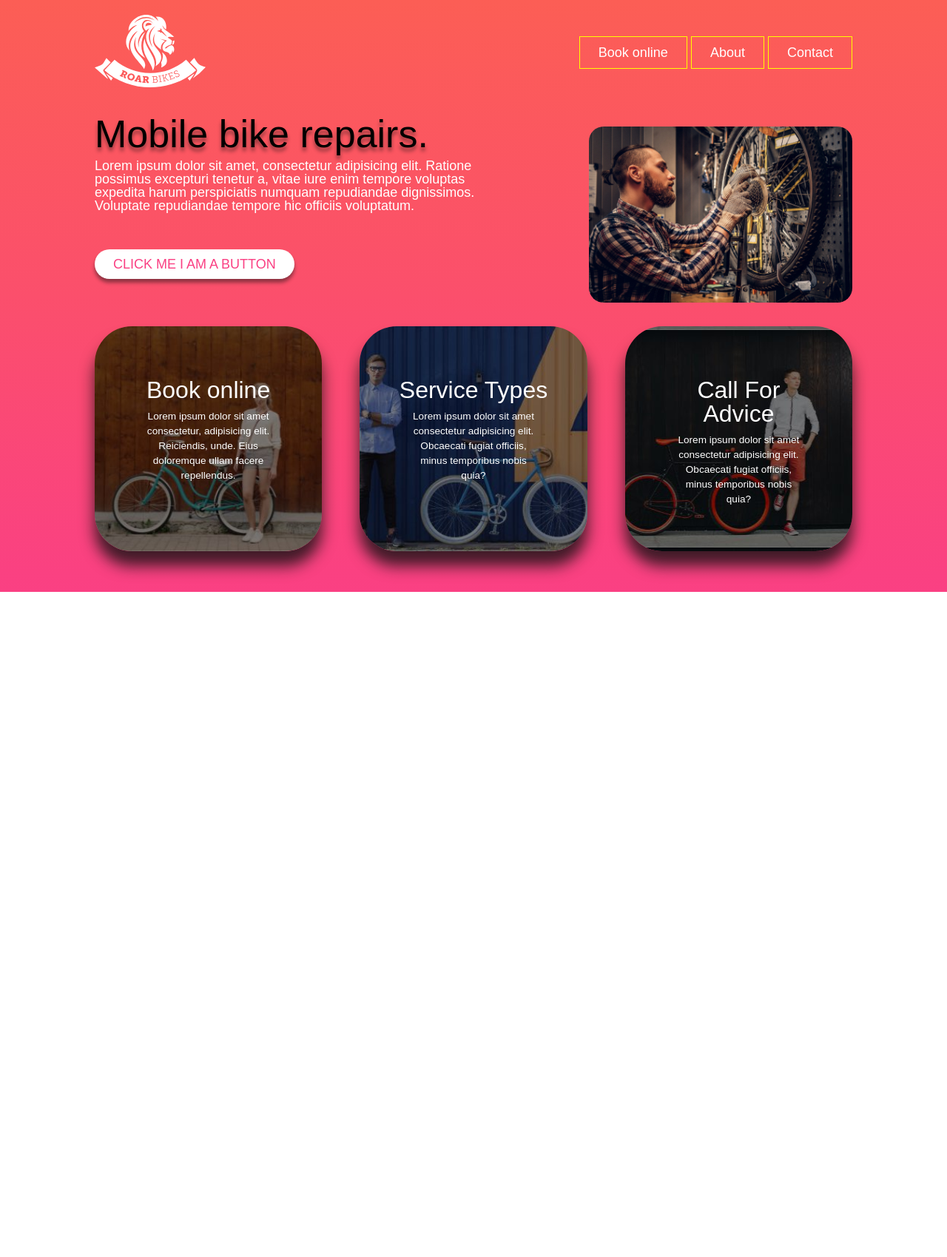
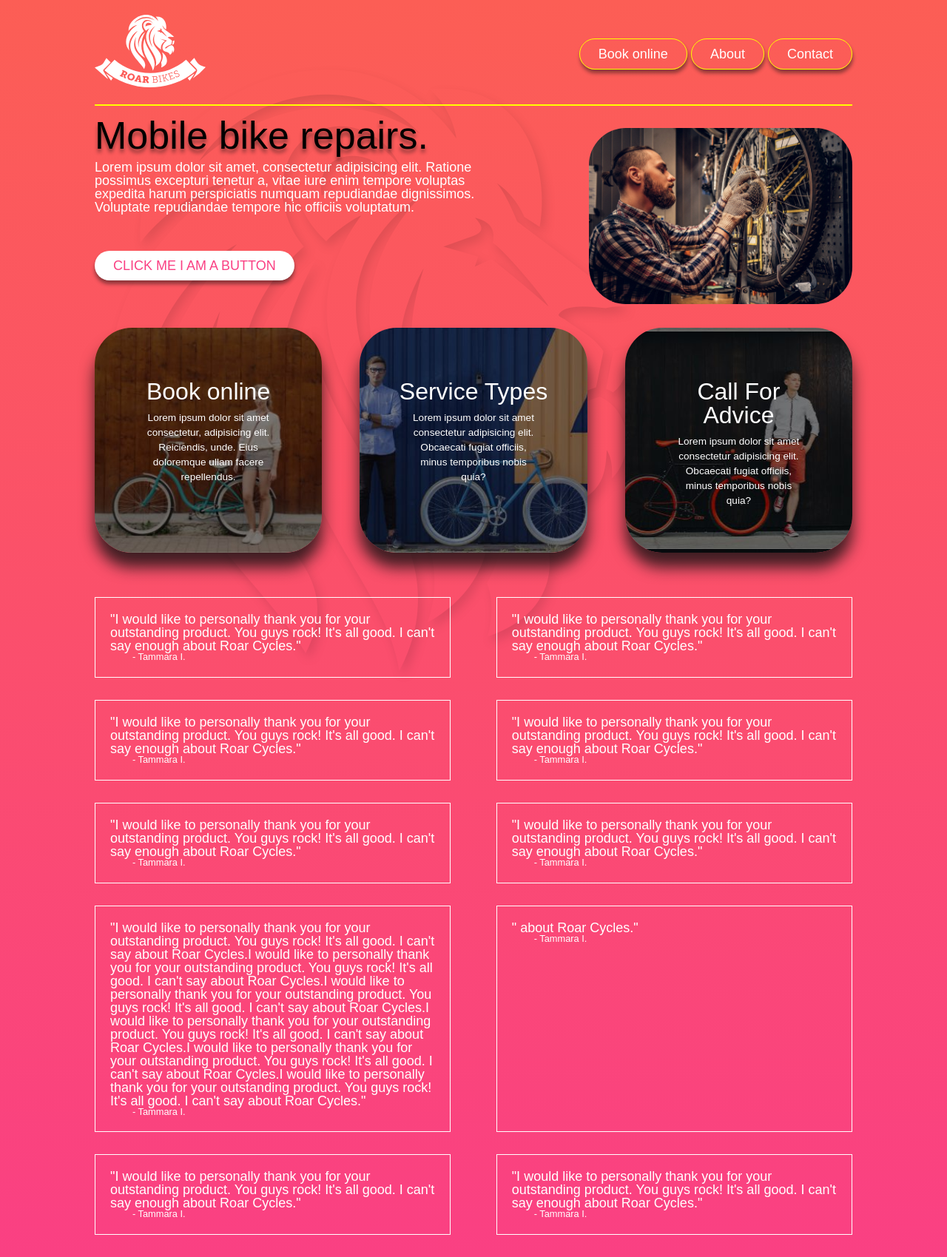
Before and after one commit to sujoshk/Josh, a plain HTML site: page Bike-Repair-Website/index.html in a window 1280 px wide. Shown: the whole page at 74% size. Before the commit the page ends 800 px from the top, so only its background shows below. Drawn offline with Linux system fonts and the light colour scheme.

Commit message:
added styles

```diff
--- /dev/null
+++ b/Bike-Repair-Website/drop-down-menu.styles.css
@@ -0,0 +1,33 @@
+.navbutton {
+    background-color: chocolate;
+    padding: 11px 25px;
+    width: 100px;
+    text-align: center;
+    display: inline-block;
+    position: relative;
+}
+
+
+/* This turns the dropdown box off when not used */
+.dropdown-box {
+    display: none;
+    position: absolute;
+    z-index: 100;
+    margin-top: 11px;
+    margin-left: -24px;
+}
+
+/* This class turns the dropdown menu on during hovers */
+.navbutton:hover .dropdown-box {
+    display: block;
+}
+
+.dropdown-box .navbutton {
+    background-color: cyan;
+}
+
+.dropdown-box .navbutton:hover {
+    background-color: rgb(112, 2, 8);
+    transition-duration: 200ms;
+
+}
--- a/Bike-Repair-Website/index.html
+++ b/Bike-Repair-Website/index.html
@@ -17,12 +17,36 @@
             </div>
 
             <nav>
-                <a href="#" class="navbutton">Book online</a>
-                <a href="#" class="navbutton">About</a>
-                <a href="#" class="navbutton">Contact</a>
-                 </nav>
+                <div class="navbutton">
+                    <a href="#" >Book online</a>
+
+
+                    <div class="dropdown-menu">
+                        <div class="navbutton"><a href="#">services</a></div>
+
+                        <div class="navbutton"><a href="#">services</a></div>
+
+                        <div class="navbutton"><a href="#">services</a></div>
+                    </div>
+
+
+                </div>
+
+
+                <div class="navbutton">
+                    <a href="#" >About</a>
+                </div>
+
+
+                <div class="navbutton">
+                    <a href="#" >Contact</a>
+                </div>
+
+            </nav>
 
         </header>
+
+
 
         <main>
             <div class="herobox1">
@@ -63,6 +87,77 @@
                 </a>
                 </div>
         </div>
+
+
+
+        <div class="testimonials">
+            <div class="tbox">
+                <p>"I would like to personally thank you for your outstanding product. You guys rock! It's all good. I can't say
+                    enough about Roar Cycles."</p>
+                <p>- Tammara I.</p>
+            </div>
+
+            <div class="tbox">
+                <p>"I would like to personally thank you for your outstanding product. You guys rock! It's all good. I can't say
+                    enough about Roar Cycles."</p>
+                <p>- Tammara I.</p>
+            </div>
+
+            <div class="tbox">
+                <p>"I would like to personally thank you for your outstanding product. You guys rock! It's all good. I can't say
+                    enough about Roar Cycles."</p>
+                <p>- Tammara I.</p>
+            </div>
+
+            <div class="tbox">
+                <p>"I would like to personally thank you for your outstanding product. You guys rock! It's all good. I can't say
+                    enough about Roar Cycles."</p>
+                <p>- Tammara I.</p>
+            </div>
+
+            <div class="tbox">
+                <p>"I would like to personally thank you for your outstanding product. You guys rock! It's all good. I can't say
+                    enough about Roar Cycles."</p>
+                <p>- Tammara I.</p>
+            </div>
+
+            <div class="tbox">
+                <p>"I would like to personally thank you for your outstanding product. You guys rock! It's all good. I can't say
+                    enough about Roar Cycles."</p>
+                <p>- Tammara I.</p>
+            </div>
+
+            <div class="tbox">
+                <p>"I would like to personally thank you for your outstanding product. You guys rock! It's all good. I can't say
+                    about Roar Cycles.I would like to personally thank you for your outstanding product. You guys rock! It's all good. I can't say
+                    about Roar Cycles.I would like to personally thank you for your outstanding product. You guys rock! It's all good. I can't say
+                    about Roar Cycles.I would like to personally thank you for your outstanding product. You guys rock! It's all good. I can't say
+                    about Roar Cycles.I would like to personally thank you for your outstanding product. You guys rock! It's all good. I can't say
+                    about Roar Cycles.I would like to personally thank you for your outstanding product. You guys rock! It's all good. I can't say
+                    about Roar Cycles."</p>
+                <p>- Tammara I.</p>
+            </div>
+
+            <div class="tbox">
+                <p>" about Roar Cycles."</p>
+                <p>- Tammara I.</p>
+            </div>
+
+            <div class="tbox">
+                <p>"I would like to personally thank you for your outstanding product. You guys rock! It's all good. I can't say
+                    enough about Roar Cycles."</p>
+                <p>- Tammara I.</p>
+            </div>
+
+            <div class="tbox">
+                <p>"I would like to personally thank you for your outstanding product. You guys rock! It's all good. I can't say
+                    enough about Roar Cycles."</p>
+                <p>- Tammara I.</p>
+            </div>
+
+        </div>
+
+
     </div>
 </body>
 </html>
--- a/Bike-Repair-Website/style.css
+++ b/Bike-Repair-Website/style.css
@@ -1,10 +1,12 @@
 html {
-    height: 100%;
+    background-image: linear-gradient(#FC5E55, #FA4083);
 }
 
 
 body {
-    background-image: linear-gradient(#FC5E55, #FA4083);
+    background-image: url(./images/image-lion-background.png);
+    background-position: top-center;
+    background-repeat: no-repeat;
     font-family: Arial, Helvetica, sans-serif;
     color: white;
     font-size: 1.125rem;
@@ -24,6 +26,8 @@ header{
     align-items: center;
     padding-top: 20px;
     padding-bottom: 20px;
+    border-bottom: 2px solid yellow;
+
 
 }
 
@@ -116,6 +120,12 @@ a {
 .mybutton {
     border-radius: 20px;
     box-shadow: 0 5px 5px  rgba(17, 17, 17, 0.459);
+
+}
+
+.mybutton:hover {
+    background-color: #0cdefa;
+    transition-duration: 1s;
 }
 
 
@@ -129,7 +139,7 @@ a.mybutton {
 }
 
 .herobox2 img {
-    border-radius: 20px;
+    border-radius: 50px;
 }
 
 nav a.mybutton {
@@ -139,5 +149,61 @@ nav a.mybutton {
 .navbutton {
     border: 1px solid yellow;
     padding: 11px 25px;
+    border-radius: 30px;
+    box-shadow: 1px 5px 5px  rgba(17, 17, 17, 0.459);
+    display: inline-block;
+    position: relative;
+    margin-top: 5px;
 
 }
+
+
+.tbox {
+    width: 47%;
+    padding: 20px;
+    border: 1px solid white;
+    box-sizing: border-box;
+    margin-top: 30px;
+}
+
+.testimonials {
+    margin: 30px 0;
+    display: flex;
+    flex-wrap: wrap;
+    justify-content: space-between;
+}
+
+/* .tbox :last-child {
+    font-size: 0.8rem;
+} */
+
+.tbox p:last-of-type {
+    font-size: 0.8rem;
+    padding-left: 30px;
+}
+
+.dropdown-menu {
+    display: none;
+    position: absolute;
+    z-index: 1;
+    padding-top: 10px;
+    text-align: center;
+
+}
+
+.navbutton:hover .dropdown-menu {
+    display: block;
+
+}
+
+
+.dropdown-menu .navbutton {
+    width: 100px;
+    background-color: white;
+    margin-left: -25px;
+}
+
+.dropdown-menu .navbutton a {
+
+    color: black;
+}
```
Also changed, not shown: Bike-Repair-Website/drop-down-menu.html (added, +98 -0 lines), Bike-Repair-Website/pseudo-class-play.html (added, +38 -0 lines), Bike-Repair-Website/images/image-lion-background.png (added).
